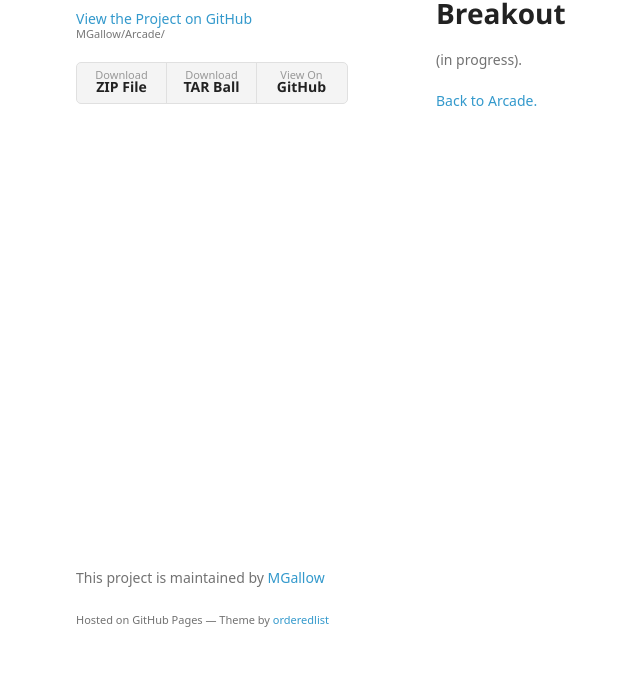
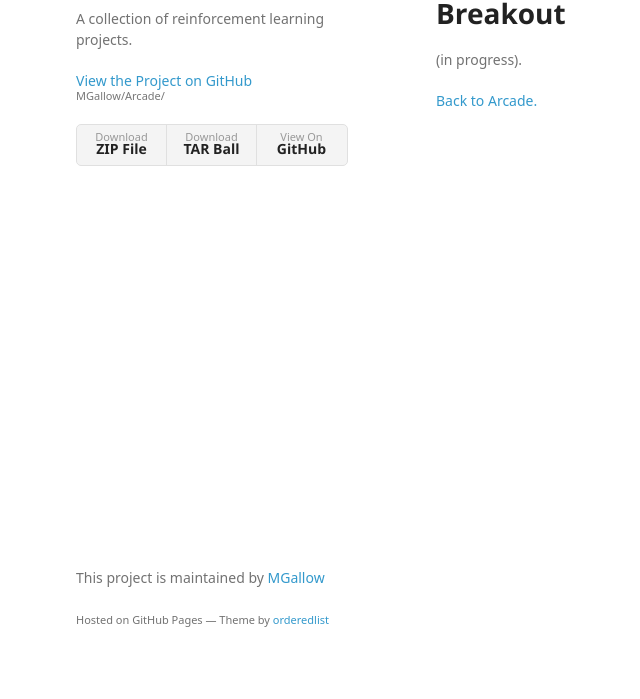
Before and after one commit to MGallow/Arcade, a plain HTML site: page Breakout/index.html in a window 1280 px wide. Shown: the part 101-800 px from the top of the page, without its empty margins (134-774 px from the left). Drawn offline with Linux system fonts and the light colour scheme; a web font is replaced by a local one.

Commit message:
small updates to .io website

```diff
--- a/Breakout/index.html
+++ b/Breakout/index.html
@@ -16,7 +16,7 @@
     <div class="wrapper">
       <header>
         <h1>Arcade</h1>
-        <p></p>
+        <p>A collection of reinforcement learning projects.</p>
 
         <p class="view"><a href="https://github.com/MGallow/Arcade/Breakout">View the Project on GitHub <small>MGallow/Arcade/</small></a></p>
 
```
Also changed, not shown: CartPole/index.html (+1 -1 lines), FlappyBird/index.html (+1 -1 lines).
